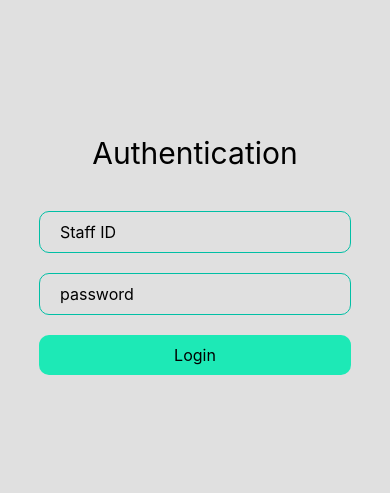
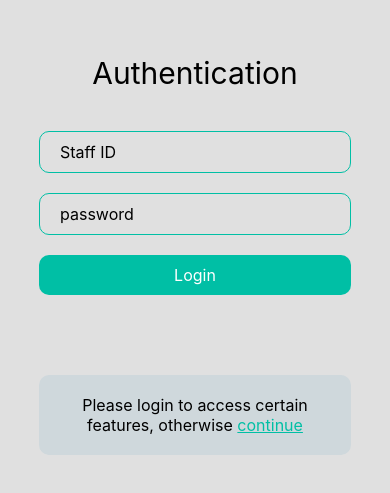
Before and after one commit to jaakumasi/visionmax-app, a React Native app: screen / in a window 390 px wide. Shown: the part 167-660 px from the top of the page. Built offline with nearby package versions, Linux system fonts and the light colour scheme.

Commit message:
without login

```diff
--- a/app/screens/login.js
+++ b/app/screens/login.js
@@ -1,5 +1,12 @@
 import React from "react";
-import { Button, StyleSheet, Text, TextInput, View, TouchableOpacity } from "react-native";
+import {
+  Button,
+  StyleSheet,
+  Text,
+  TextInput,
+  View,
+  TouchableOpacity,
+} from "react-native";
 import { SCREENS } from "../_shared/constants";
 
 export default function LoginScreen({ navigation, route }) {
@@ -21,6 +28,15 @@ export default function LoginScreen({ navigation, route }) {
           <Text style={styles.loginButton}>Login</Text>
         </TouchableOpacity>
       </View>
+
+      <View style={styles.infoContainer}>
+        <Text style={styles.info}>
+          Please login to access certain features, otherwise{" "}
+          <TouchableOpacity>
+            <Text style={styles.continue}>continue</Text>
+          </TouchableOpacity>
+        </Text>
+      </View>
     </View>
   );
 }
@@ -35,6 +51,21 @@ const styles = StyleSheet.create({
   authenticationLabel: {
     fontSize: 30,
     marginBottom: 40,
+  },
+  continue: {
+    textDecorationLine: "underline",
+    color: "#00BFA5",
+  },
+  info: {
+    textAlign: "center",
+    fontSize: 16,
+  },
+  infoContainer: {
+    marginTop: 80,
+    padding: 20,
+    borderRadius: 10,
+    width: "80%",
+    backgroundColor: "#CFD8DC",
   },
   input: {
     padding: 10,
@@ -51,11 +82,12 @@ const styles = StyleSheet.create({
   loginButtonContainer: {
     width: "80%",
     padding: 10,
-    backgroundColor: "#1DE9B6",
+    backgroundColor: "#00BFA5",
     borderRadius: 10,
   },
   loginButton: {
     textAlign: "center",
     fontSize: 16,
+    color: "white",
   },
 });
```
